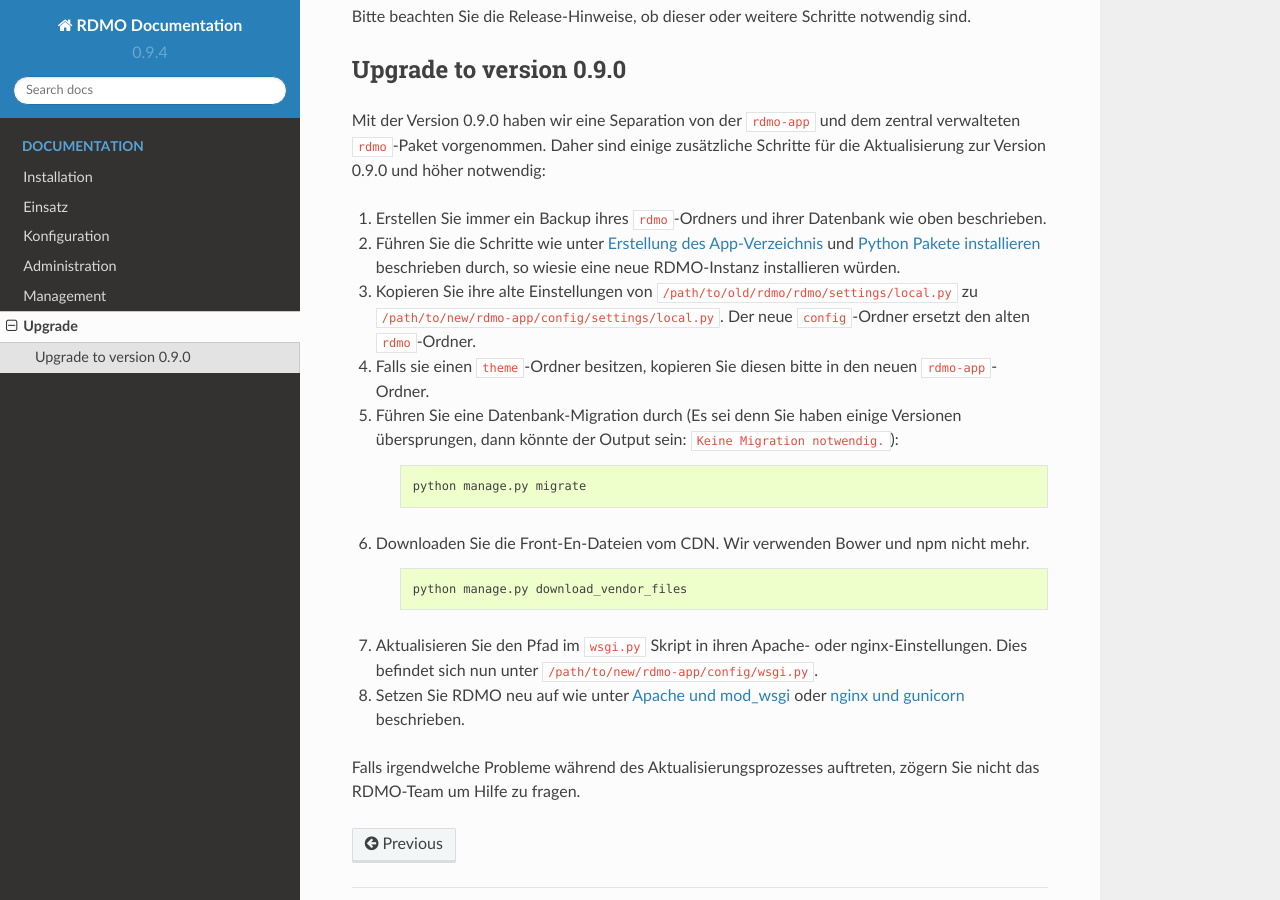
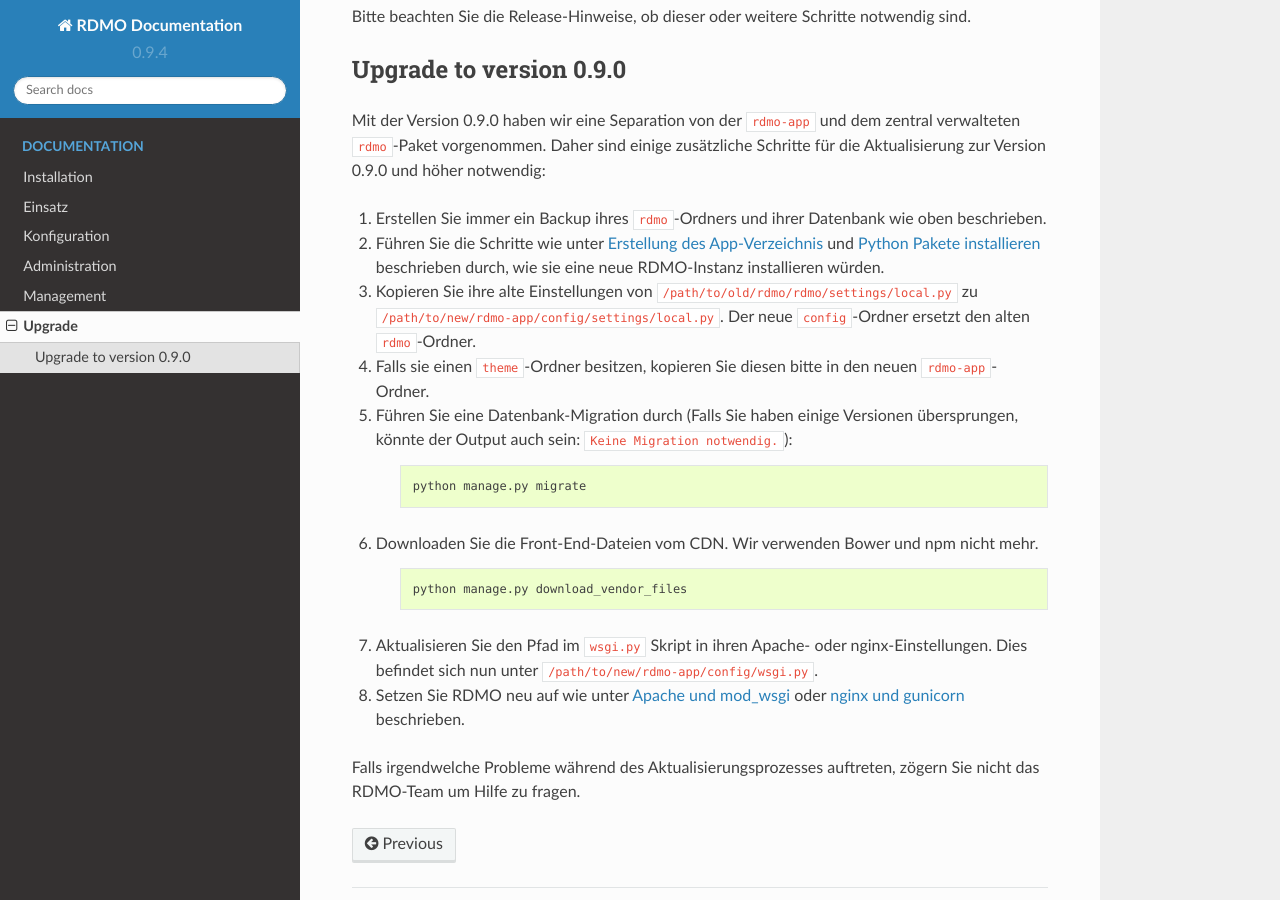
Before and after one commit to rdmorganiser/rdmo-docs-de, a Sphinx documentation site: the page built from docs/upgrade/index.rst, in a window 1280 px wide and 900 px high, scrolled down 851 px. Built offline with Sphinx 7.4.7 and the Read the Docs theme 2.0.0, drawn with Linux system fonts in a browser that asks for light colours.

Commit message:
Update index.rst
typos/expressions

```diff
--- a/docs/upgrade/index.rst
+++ b/docs/upgrade/index.rst
@@ -40,19 +40,19 @@
 
 1) Erstellen Sie immer ein Backup ihres ``rdmo``-Ordners und ihrer Datenbank wie oben beschrieben.
 
-2) Führen Sie die Schritte wie unter :doc:`/installation/clone` und :doc:`/installation/packages` beschrieben durch, so wiesie eine neue RDMO-Instanz installieren würden.
+2) Führen Sie die Schritte wie unter :doc:`/installation/clone` und :doc:`/installation/packages` beschrieben durch, wie sie eine neue RDMO-Instanz installieren würden.
 
 3) Kopieren Sie ihre alte Einstellungen von ``/path/to/old/rdmo/rdmo/settings/local.py`` zu ``/path/to/new/rdmo-app/config/settings/local.py``. Der neue ``config``-Ordner ersetzt den alten ``rdmo``-Ordner.
 
 4) Falls sie einen ``theme``-Ordner besitzen, kopieren Sie diesen bitte in den neuen ``rdmo-app``-Ordner.
 
-5) Führen Sie eine Datenbank-Migration durch (Es sei denn Sie haben einige Versionen übersprungen, dann könnte der Output sein: ``Keine Migration notwendig.``):
+5) Führen Sie eine Datenbank-Migration durch (Falls Sie haben einige Versionen übersprungen, könnte der Output auch sein: ``Keine Migration notwendig.``):
 
     .. code:: bash
 
         python manage.py migrate
 
-6) Downloaden Sie die Front-En-Dateien vom CDN. Wir verwenden Bower und npm nicht mehr.
+6) Downloaden Sie die Front-End-Dateien vom CDN. Wir verwenden Bower und npm nicht mehr.
 
     .. code:: bash
 
```
Also changed, not shown: other parts of docs/upgrade/index.rst (+1 -1 lines).
